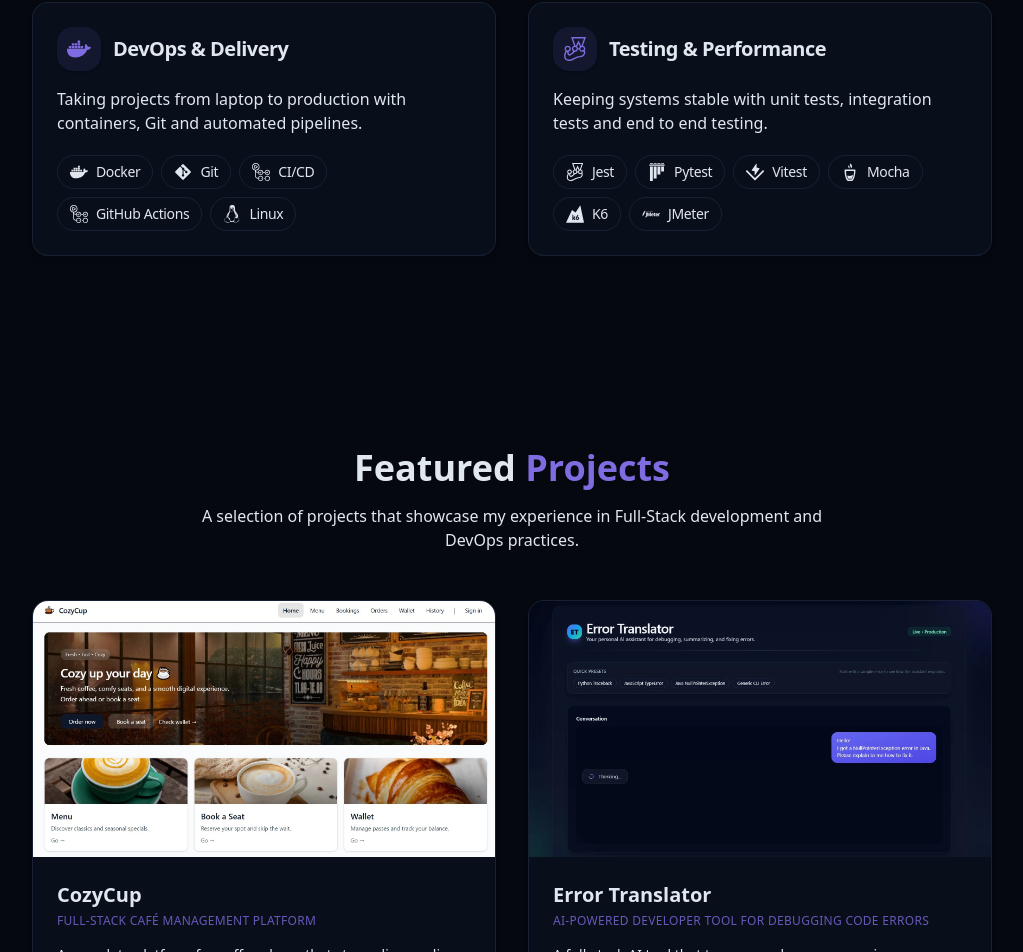
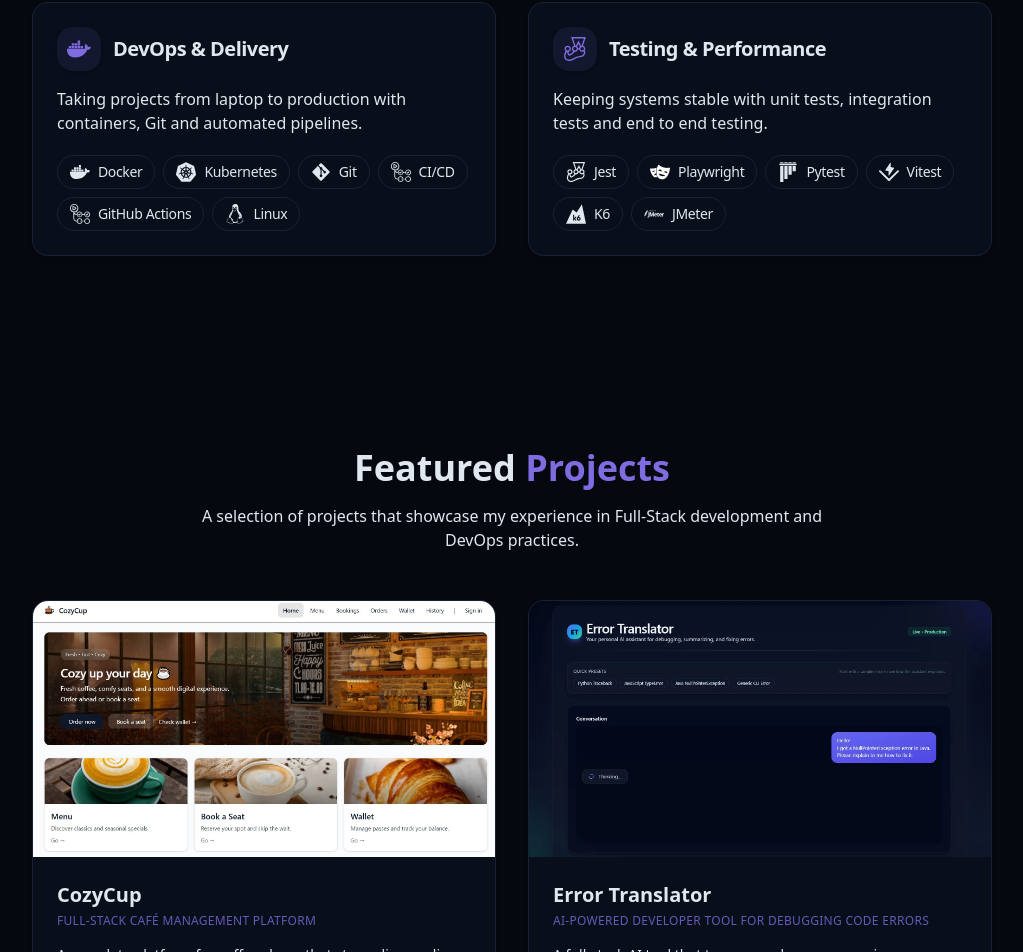
Before and after one commit to Eladgel1/my-personal-portfolio, a Next.js app: page / in a window 1280 px wide. Shown: the part 2068-3020 px from the top of the page, without its empty margins (128-1151 px from the left). Built offline with nearby package versions, Linux system fonts and the light colour scheme.

Commit message:
Update skills section

```diff
--- a/components/SkillsSection.jsx
+++ b/components/SkillsSection.jsx
@@ -20,7 +20,6 @@
 import {
   SiGithubactions,
   SiLinux,
-  SiMocha,
   SiJest,
   SiPytest,
   SiK6,
@@ -28,7 +27,9 @@
   SiPython,
   SiVitest,
   SiFastapi,
+  SiKubernetes,
 } from "react-icons/si";
+
 
 const skillGroups = [
   {
@@ -40,9 +41,9 @@
     skills: [
       { name: "JavaScript", icon: IoLogoJavascript, link: "https://devdocs.io/javascript/" },
       { name: "TypeScript", icon: BiLogoTypescript, link: "https://www.typescriptlang.org/docs/" },
-      { name: "React", icon: FaReact, link: "https://react.dev/reference/react"  },
+      { name: "React", icon: FaReact, link: "https://react.dev/reference/react" },
       { name: "HTML", icon: FaHtml5, link: "https://devdocs.io/html/" },
-      { name: "Tailwind", icon: RiTailwindCssFill, link: "https://v2.tailwindcss.com/docs"  },
+      { name: "Tailwind", icon: RiTailwindCssFill, link: "https://v2.tailwindcss.com/docs" },
     ],
   },
   {
@@ -52,12 +53,12 @@
     description:
       "Designing scalable APIs and data layers with focus on reliability and clarity.",
     skills: [
-      { name: "Node.js", icon: FaNode, link: "https://devdocs.io/node/"  },
-      { name: "Python", icon: SiPython, link: "https://www.python.org/doc/"  },
+      { name: "Node.js", icon: FaNode, link: "https://devdocs.io/node/" },
+      { name: "Python", icon: SiPython, link: "https://www.python.org/doc/" },
       { name: "FastAPI", icon: SiFastapi, link: "https://devdocs.io/fastapi/" },
-      { name: "Java", icon: FaJava, link: "https://docs.oracle.com/en/java/"  },
-      { name: "MongoDB", icon: BiLogoMongodb, link: "https://www.mongodb.com/docs/"  },
-      { name: "PostgreSQL", icon: BiLogoPostgresql, link: "https://www.postgresql.org/docs/"  },
+      { name: "Java", icon: FaJava, link: "https://docs.oracle.com/en/java/" },
+      { name: "MongoDB", icon: BiLogoMongodb, link: "https://www.mongodb.com/docs/" },
+      { name: "PostgreSQL", icon: BiLogoPostgresql, link: "https://www.postgresql.org/docs/" },
     ],
   },
   {
@@ -67,11 +68,12 @@
     description:
       "Taking projects from laptop to production with containers, Git and automated pipelines.",
     skills: [
-      { name: "Docker", icon: FaDocker, link: "https://docs.docker.com/"  },
-      { name: "Git", icon: FaGitAlt, link: "https://devdocs.io/git/"  },
-      { name: "CI/CD", icon: SiGithubactions, link: "https://docs.gitlab.com/ci/pipelines/"  },
-      { name: "GitHub Actions", icon: SiGithubactions, link: "https://docs.github.com/en/actions"  },
-      { name: "Linux", icon: SiLinux, link: "https://docs.kernel.org/"  },
+      { name: "Docker", icon: FaDocker, link: "https://docs.docker.com/" },
+      { name: "Kubernetes", icon: SiKubernetes, link: "https://kubernetes.io/docs/home/" },
+      { name: "Git", icon: FaGitAlt, link: "https://devdocs.io/git/" },
+      { name: "CI/CD", icon: SiGithubactions, link: "https://docs.gitlab.com/ci/pipelines/" },
+      { name: "GitHub Actions", icon: SiGithubactions, link: "https://docs.github.com/en/actions" },
+      { name: "Linux", icon: SiLinux, link: "https://docs.kernel.org/" },
     ],
   },
   {
@@ -81,12 +83,12 @@
     description:
       "Keeping systems stable with unit tests, integration tests and end to end testing.",
     skills: [
-      { name: "Jest", icon: SiJest, link: "https://jestjs.io/docs/getting-started"  },
-      { name: "Pytest", icon: SiPytest, link: "https://docs.pytest.org/en/stable/"  },
+      { name: "Jest", icon: SiJest, link: "https://jestjs.io/docs/getting-started" },
+      { name: "Playwright", icon: "/icons/playwright.svg", link: "https://playwright.dev/" },
+      { name: "Pytest", icon: SiPytest, link: "https://docs.pytest.org/en/stable/" },
       { name: "Vitest", icon: SiVitest, link: "https://vitest.dev/" },
-      { name: "Mocha", icon: SiMocha, link: "https://devdocs.io/mocha/"  },
-      { name: "K6", icon: SiK6, link: "https://grafana.com/docs/k6/latest/"  },
-      { name: "JMeter", icon: SiApachejmeter, link: "https://jmeter.apache.org/"  },
+      { name: "K6", icon: SiK6, link: "https://grafana.com/docs/k6/latest/" },
+      { name: "JMeter", icon: SiApachejmeter, link: "https://jmeter.apache.org/" },
     ],
   },
 ];
@@ -137,7 +139,15 @@
                         className="inline-flex items-center gap-2 rounded-full border border-border/60 bg-secondary/70 px-3 py-1.5 text-xs md:text-sm font-medium tracking-tight transition-all duration-200 hover:bg-primary/90 hover:text-primary-foreground hover:border-primary/80 hover:scale-105 cursor-pointer"
                       >
                         {SkillIcon && (
-                          <SkillIcon className="h-4 w-4 md:h-4.5 md:w-4.5"/>
+                          typeof SkillIcon === "string" ? (
+                            <img
+                              src={SkillIcon}
+                              alt=""
+                              className="h-4 w-4 md:h-5 md:w-5"
+                            />
+                          ) : (
+                            <SkillIcon className="h-4 w-4 md:h-5 md:w-5" />
+                          )
                         )}
                         {skill.name}
                       </a>
```
Also changed, not shown: public/icons/playwright.svg (added).
